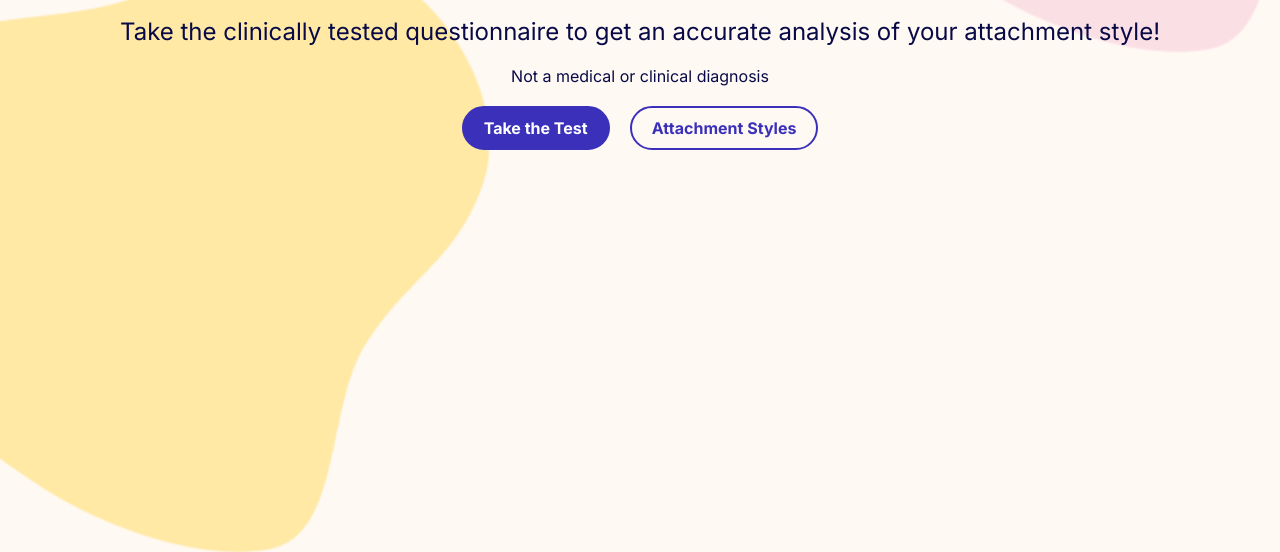
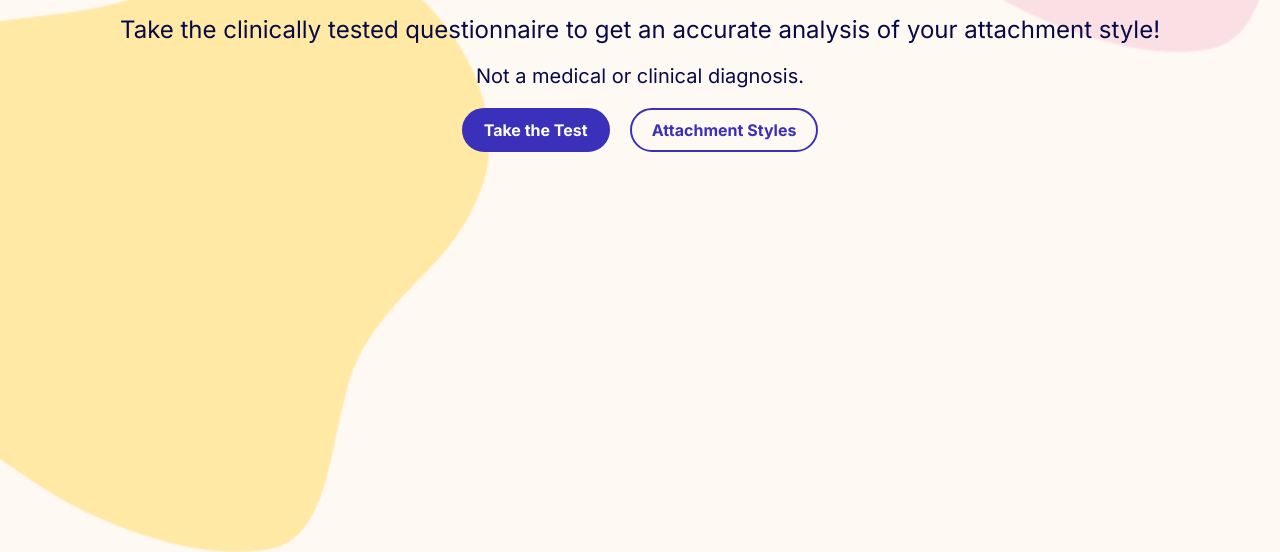
Before and after one commit to shahidkarim200/MyAttachment, a plain HTML site: page index.html in a window 1280 px wide. Shown: the part 390-942 px from the top of the page. Drawn offline with Linux system fonts and the light colour scheme.

Commit message:
Update index.html

```diff
--- a/index.html
+++ b/index.html
@@ -96,7 +96,7 @@
         }
         .main-content .description {
               font-family: 'Inter', sans-serif;
-            font-size: 16px;
+            font-size: 20px;
             font-weight: normal;
             color: #080A47;
             margin-top: 20px;
@@ -308,7 +308,7 @@
 
         </div>
 <div class="description">
-    Not a medical or clinical diagnosis
+    Not a medical or clinical diagnosis.
 </div>
         <div class="buttons-container">
 
```
